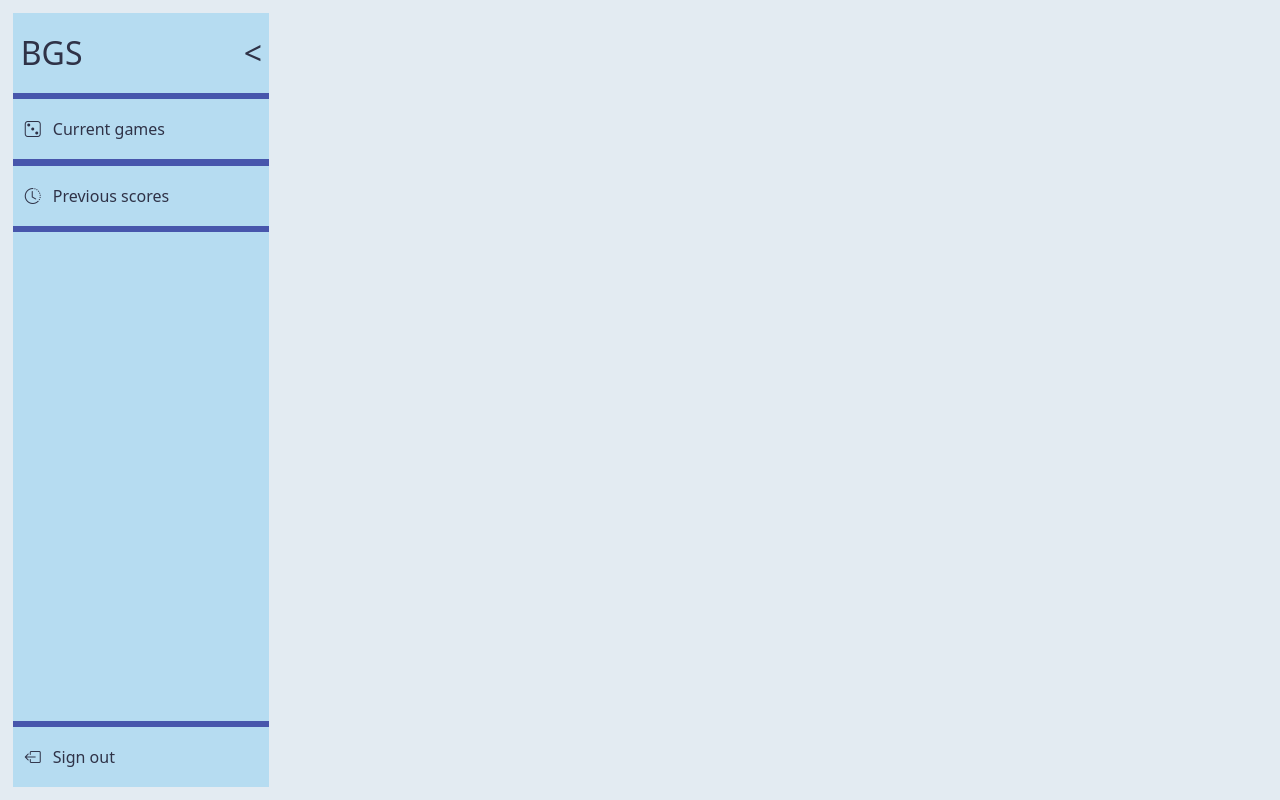
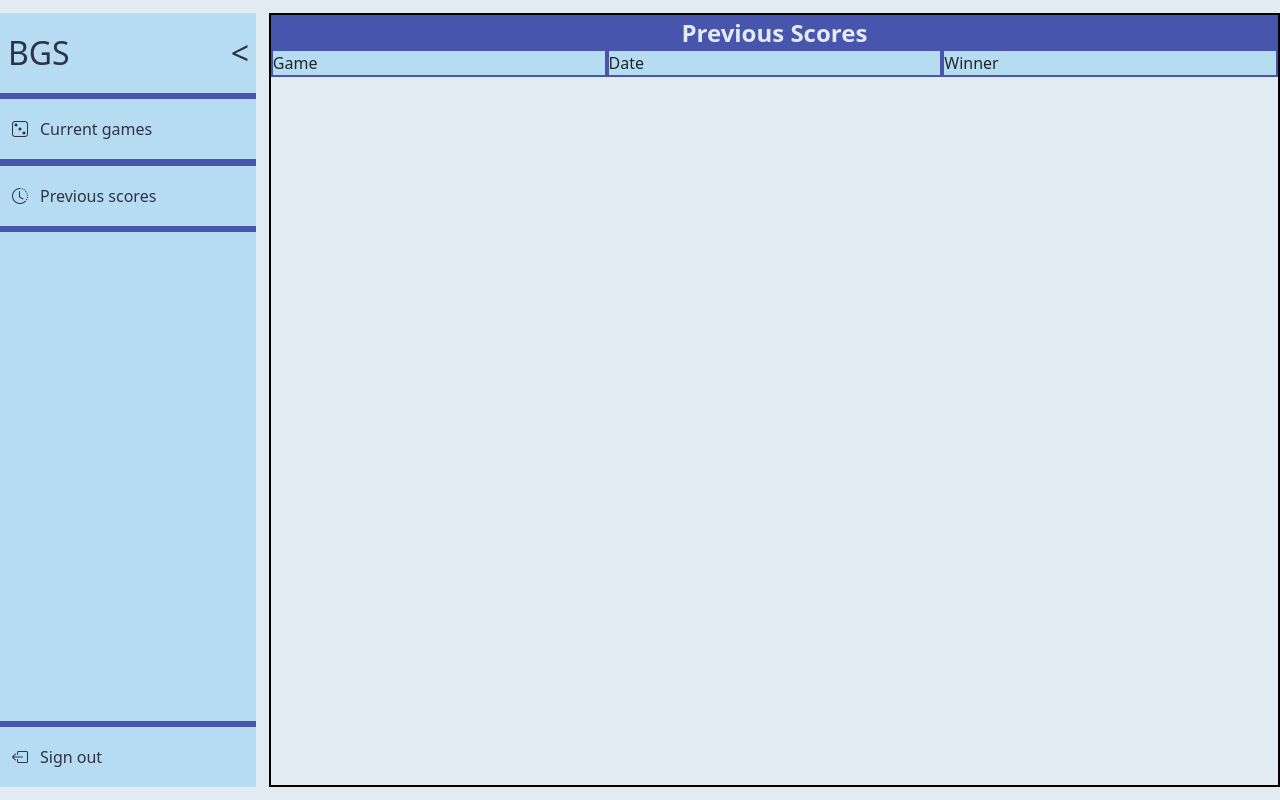
Before and after one commit to danielcaballero88/board-game-scoring, a Django app: page /scoring/ in a window 1280 px wide. Run offline with Django 5.2, Linux system fonts and the light colour scheme; the visitor is signed in with stand-in values (Sample User, id 1); some libraries are stand-ins or nearby versions.

Commit message:
Drafting previous game section in index view

```diff
--- a/scoring/mocks/mock_data.py
+++ b/scoring/mocks/mock_data.py
@@ -183,7 +183,7 @@ tables = {
 
 # User data here is about previous games played mostly.
 user_data = {
-    "admin": {"previous_games": ["table1", "table2"]},
-    "player1": {"previous_games": ["table1"]},
-    "player2": {"previous_games": ["table1", "table2"]},
+    "admin": {"tables": ["table1", "table2"]},
+    "player1": {"tables": ["table1"]},
+    "player2": {"tables": ["table1", "table2"]},
 }
--- a/scoring/static/scoring/css/base.css
+++ b/scoring/static/scoring/css/base.css
@@ -1,8 +1,19 @@
+.scoring-container {
+  --scoring-nav-sm-height: 60px;
+
+  width: 100%;
+  height: 100%;
+  /* overflow: hidden; */
+
+  display: flex;
+
+}
+
 .scoring-nav__container {
-  position: absolute;
-  left: 1vw;
-  top: 1vw;
   height: calc(100% - 2vw);
+
+  margin: 1vw 0;
+  margin-right: 1vw;
 
   background-color: rgba(var(--violet-blue), 1);
   color: rgba(var(--space-cadet), 1);
@@ -101,6 +112,10 @@
 }
 
 @media screen and (max-width: 768px) {
+  .scoring-container {
+    height: calc(100% - var(--scoring-nav-sm-height) - 1vw);
+  }
+
   .scoring-nav__container {
     --scoring-nav-width: 100%;
     position: fixed;
@@ -110,16 +125,19 @@
     right: 0;
     height: 3rem;
 
+    margin: 0;
+    margin-top: 1vw;
+
     flex-direction: row;
 
-    height: 60px;
+    height: var(--scoring-nav-sm-height);
     padding: 2px 0;
   }
 
   .scoring-nav__item,
   .scoring-nav__item.header {
     height: 100%;
-    width: 60px;
+    width: var(--scoring-nav-sm-height);
     margin: 0;
     font-size: 1.5rem;
   }
@@ -150,3 +168,8 @@
     display: none;
   }
 }
+
+.scoring-content {
+  margin: 1vw 0;
+  flex-grow: 1;
+}
--- /dev/null
+++ b/scoring/static/scoring/css/index.css
@@ -0,0 +1,30 @@
+.container {
+  border: 2px solid black;
+}
+
+.scoring-content__section-header {
+  font-size: 1.5rem;
+  font-weight: bold;
+
+  width: 100%;
+  text-align: center;
+
+  background-color: rgba(var(--violet-blue));
+  color: rgba(var(--alice-blue));
+}
+
+.scoring-content__row {
+  border-bottom: 2px solid rgba(var(--violet-blue));
+}
+
+.scoring-content__section-item {
+  font-size: 1rem;
+  font-weight: 400;
+
+  width: 100%;
+
+  background-color: rgba(var(--columbia-blue));
+
+  border-left: 2px solid rgba(var(--violet-blue));
+  border-right: 2px solid rgba(var(--violet-blue));
+}
--- a/scoring/templates/scoring/base.html
+++ b/scoring/templates/scoring/base.html
@@ -6,9 +6,11 @@
   <link rel="stylesheet"
         type="text/css"
         href="{% static 'scoring/css/base.css' %}" />
+  {% block extrahead_scoring %}
+  {% endblock extrahead_scoring %}
 {% endblock extrahead_base %}
 {% block content_base %}
-  <div class="container-fluid h-100 p-0 d-flex flex-md-row">
+  <div class="scoring-container">
     <div class="scoring-nav__container">
       <div class="scoring-nav__item header dark">
         <a href="">
@@ -30,7 +32,9 @@
         </div>
       </div>
     </div>
-    <div class="scoring-content">
+    <div class="scoring-content d-flex flex-column">
+      {% block content_scoring %}
+      {% endblock content_scoring %}
     </div>
   </div>
   <script>
--- a/scoring/templates/scoring/index.html
+++ b/scoring/templates/scoring/index.html
@@ -1 +1,37 @@
 {% extends "scoring/base.html" %}
+
+{% load static %}
+
+{% block extrahead_scoring %}
+  <link rel="stylesheet"
+        type="text/css"
+        href="{% static 'scoring/css/index.css' %}" />
+{% endblock extrahead_scoring %}
+{% block content_scoring %}
+  <div class="container h-100">
+    <div class="row">
+      <div class="col-12 p-0">
+        <div class="scoring-content__section-header">
+          <span>Previous Scores</span>
+        </div>
+      </div>
+    </div>
+    <div class="row scoring-content__row">
+      <div class="col-4 p-0">
+        <div class="scoring-content__section-item">
+          <span>Game</span>
+        </div>
+      </div>
+      <div class="col-4 p-0">
+        <div class="scoring-content__section-item">
+          <span>Date</span>
+        </div>
+      </div>
+      <div class="col-4 p-0">
+        <div class="scoring-content__section-item">
+          <span>Winner</span>
+        </div>
+      </div>
+    </div>
+  </div>
+{% endblock content_scoring %}
```
